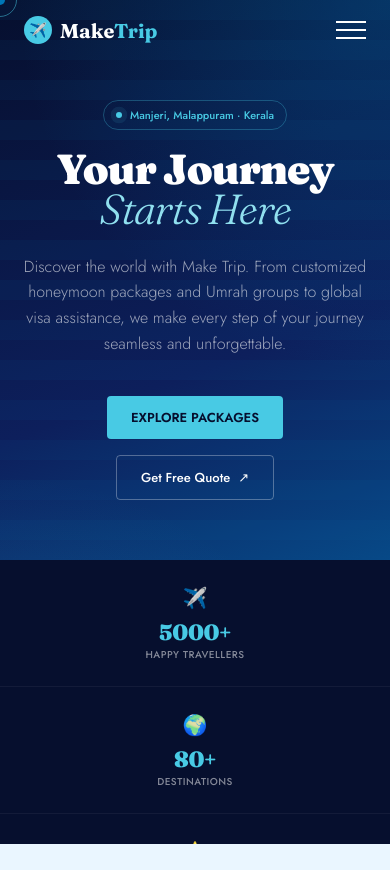
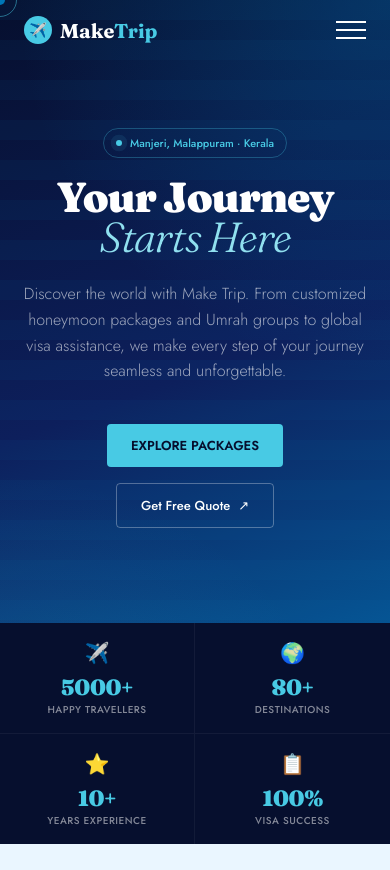
Before and after one commit to Anshadmuhammed/trip, a plain HTML site: page index.html in a window 390 px wide. Shown: the top 870 px of the page. Drawn offline with Linux system fonts and the light colour scheme.

Commit message:
Refactor hero and stats styling for smaller screens

```diff
--- a/index.html
+++ b/index.html
@@ -1110,6 +1110,10 @@
 
             .stats-strip {
                 flex-wrap: wrap;
+                position: relative;
+                background: var(--dark);
+                border-top: none;
+                margin-top: auto;
             }
 
             .stat-item {
@@ -1185,13 +1189,15 @@
 
             #hero {
                 justify-content: flex-start;
-                padding-top: 80px;
+                padding-top: 100px;
+                height: auto;
+                min-height: 100vh;
             }
 
             .hero-content {
-                padding: 40px 24px 80px;
+                padding: 20px 24px 60px;
                 text-align: center;
-                margin: auto;
+                margin: auto 0;
                 display: flex;
                 flex-direction: column;
                 align-items: center;
@@ -1289,11 +1295,11 @@
             }
 
             #hero {
-                padding-top: 60px;
+                padding-top: 80px;
             }
 
             .hero-content {
-                padding: 40px 20px 60px;
+                padding: 20px 20px 40px;
             }
 
             .hero-badge {
@@ -1317,21 +1323,22 @@
                 text-align: center;
             }
 
-            .stats-strip {
-                position: relative;
-                background: var(--dark);
-                border-top: none;
-            }
-
             .stat-item {
-                flex: 0 0 100%;
-                border-right: none !important;
-                border-bottom: 1px solid rgba(255, 255, 255, 0.05);
-                padding: 24px 20px;
+                flex: 0 0 50%;
+                border-right: 1px solid rgba(255, 255, 255, 0.05) !important;
+                border-bottom: 1px solid rgba(255, 255, 255, 0.05) !important;
+                padding: 16px 12px;
                 justify-content: center;
                 flex-direction: column;
                 text-align: center;
                 gap: 8px;
+            }
+            .stat-item:nth-child(even) {
+                border-right: none !important;
+            }
+            .stat-item:nth-child(3),
+            .stat-item:nth-child(4) {
+                border-bottom: none !important;
             }
 
             .section-title {
```
